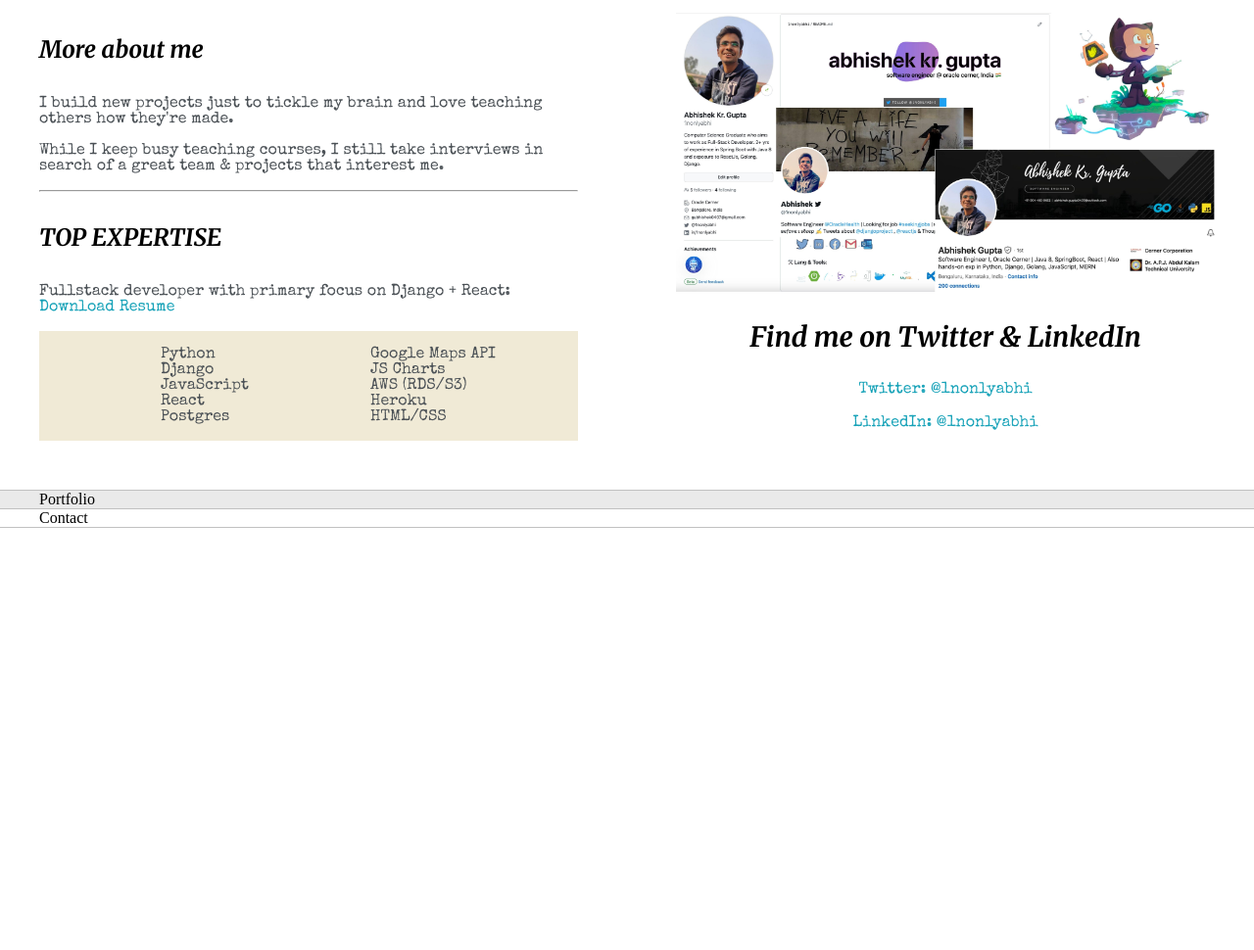
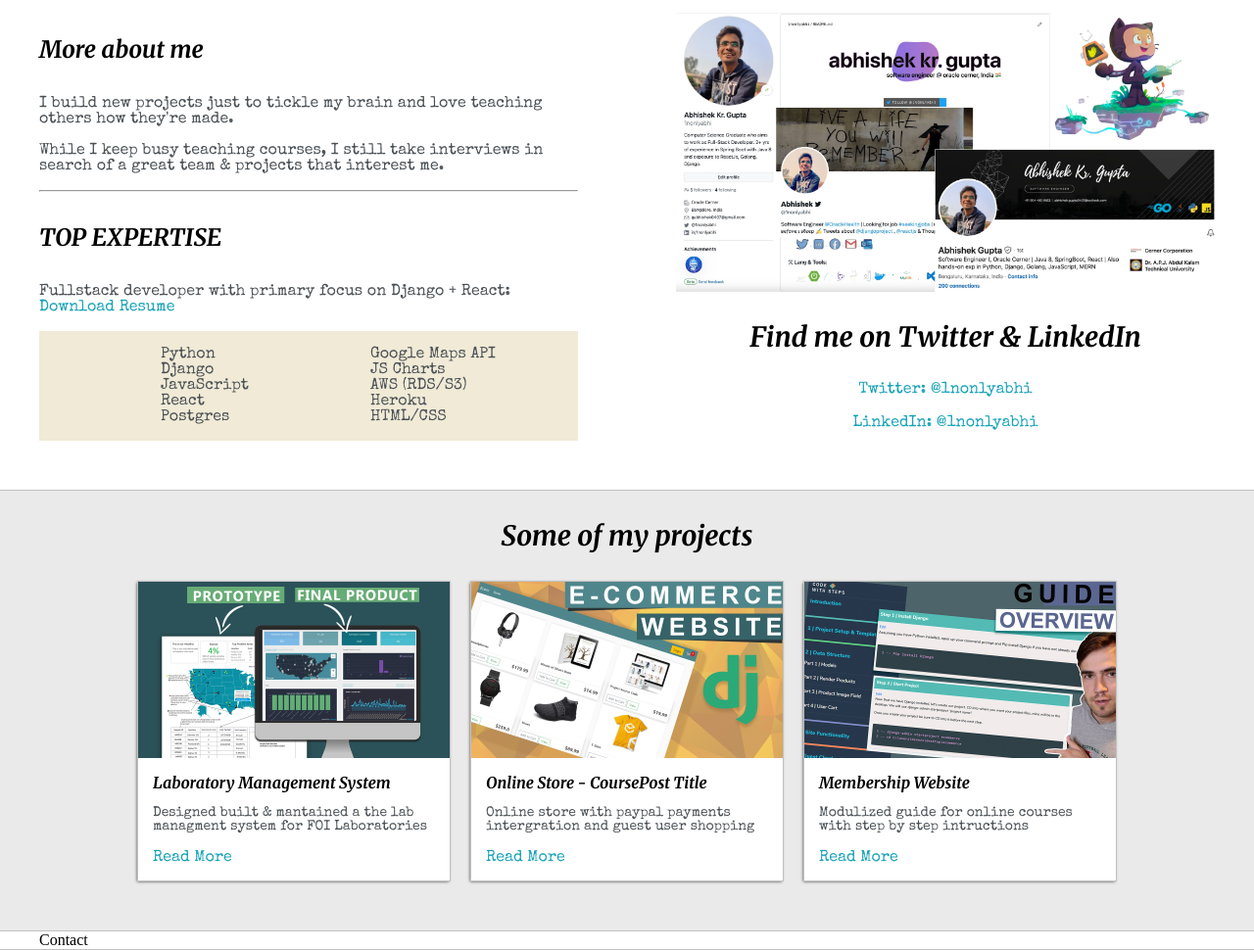
Before and after one commit to 1nonlyabhi/portfolio-static, a plain HTML site: page index.html in a window 1280 px wide. Shown: the part 722-1692 px from the top of the page at 98% size. Before the commit the page ends 1261 px from the top, so only its background shows below. Drawn offline with nearby package versions, Linux system fonts and the light colour scheme.

Commit message:
added project-section

```diff
--- a/default.css
+++ b/default.css
@@ -277,6 +277,44 @@ h6 { font-size: 16px;}
     width: 100%;
 }
 
+.post-wrapper{
+    display: grid;
+    grid-template-columns: repeat(auto-fit, 320px);
+    gap: 20px;
+    justify-content: center;
+    padding-bottom: 50px;
+}
+
+.post{
+    border: 1px solid var(--borderColor);
+
+    -webkit-box-shadow: -1px 1px 3px -1px rgba(0,0,0,0.75);
+    -moz-box-shadow: -1px 1px 3px -1px rgba(0,0,0,0.75) ;
+    box-shadow: -1px 1px 3px -1px rgba(0,0,0,0.75);
+}
+
+.thumbnail{
+    display: block;
+    width: 100%;
+    height: 180px;
+    object-fit: cover;
+}
+
+.post-preview{
+    background-color: #fff;
+    padding: 15px;
+}
+
+.post-title{
+    color: black;
+    margin: 0;
+}
+
+.post-intro{
+    color: #4b5156;
+    font-size: 14px;
+}
+
 @media screen and (max-width: 1200px){
     .main-container{
         width: 95%;
--- a/index.html
+++ b/index.html
@@ -104,7 +104,42 @@
 
     <section class="s1">
         <div class="main-container">
-            Portfolio
+            <h3 style="text-align: center;">Some of my projects</h3>
+
+            <div class="post-wrapper">
+                <div>
+                    <div class="post">
+                        <img class="thumbnail" src="images/dash.jpg" alt="">
+                        <div class="post-preview">
+                            <h6 class="post-title">Laboratory Management System</h6>
+                            <p class="post-intro">Designed built & mantained a the lab managment system for FOI Laboratories</p>
+                            <a href="#">Read More</a>
+                        </div>
+                    </div>
+                </div>
+
+                <div>
+                    <div class="post">
+                        <img class="thumbnail" src="images/ecom.jpg" alt="">
+                        <div class="post-preview">
+                            <h6 class="post-title">Online Store - CoursePost Title</h6>
+                            <p class="post-intro">Online store with paypal payments intergration and guest user shopping</p>
+                            <a href="#">Read More</a>
+                        </div>
+                    </div>
+                </div>
+
+                <div>
+                    <div class="post">
+                        <img class="thumbnail" src="images/membership-site.jpg" alt="">
+                        <div class="post-preview">
+                            <h6 class="post-title">Membership Website</h6>
+                            <p class="post-intro">Modulized guide for online courses with step by step intructions</p>
+                            <a href="#">Read More</a>
+                        </div>
+                    </div>
+                </div>
+            </div>
         </div>
     </section>
 
```
